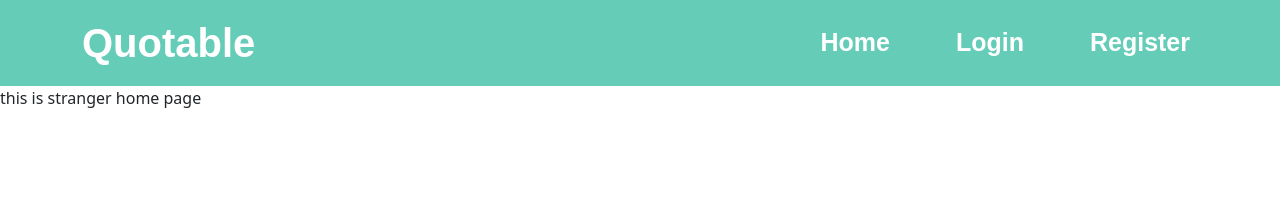
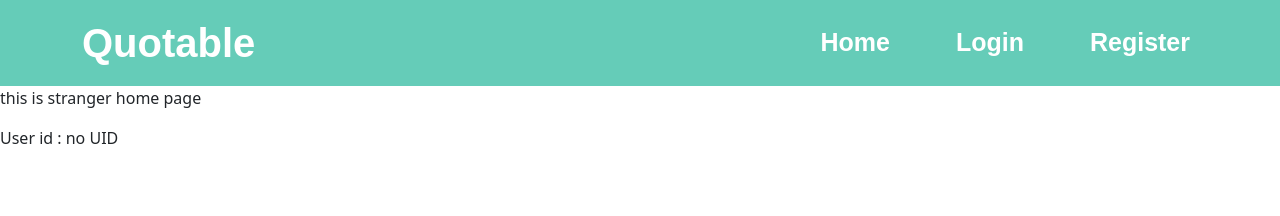
Before and after one commit to ritvikbanakar/Quotable, a React (Create React App) app: page / in a window 1280 px wide. Shown: the top 216 px of the page. Built offline with nearby package versions, Linux system fonts and the light colour scheme; no server answers.

Commit message:
Efaz giving tutorial

```diff
--- a/src/pages/HomePage/Home.js
+++ b/src/pages/HomePage/Home.js
@@ -1,3 +1,4 @@
+import { confirmPasswordReset } from "firebase/auth";
 import React from "react";
 import { useAuth } from "../../firebase";
 
@@ -5,9 +6,13 @@ import { useAuth } from "../../firebase";
 
 const Home = () => {
     const currentUser = useAuth();
+    console.log(currentUser);
 
     return (
-        <p>this is {currentUser?.email || "stranger"} home page</p>
+        <>
+            <p>this is {currentUser?.email || "stranger"} home page</p>
+            <p>User id : {currentUser?.uid || "no UID"}</p>
+        </>
     )
 }
 
```
